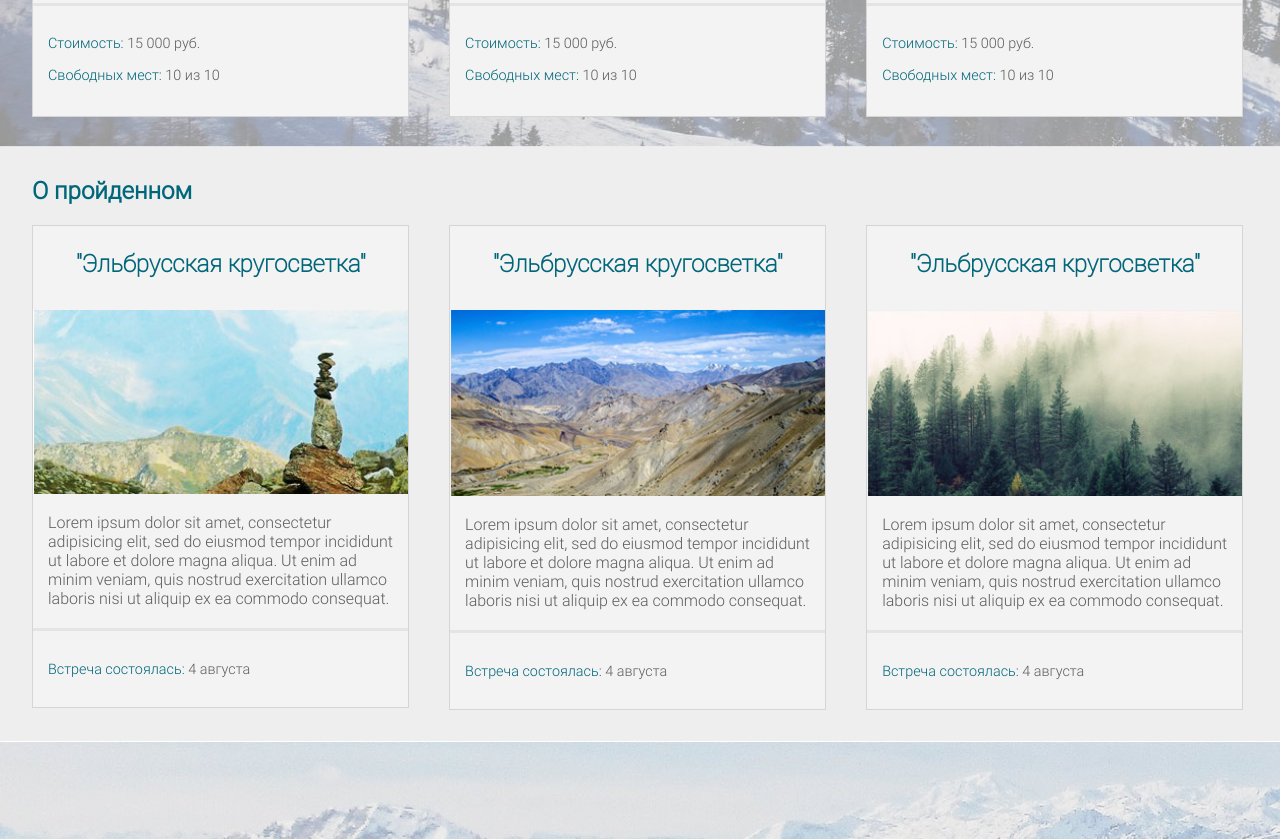
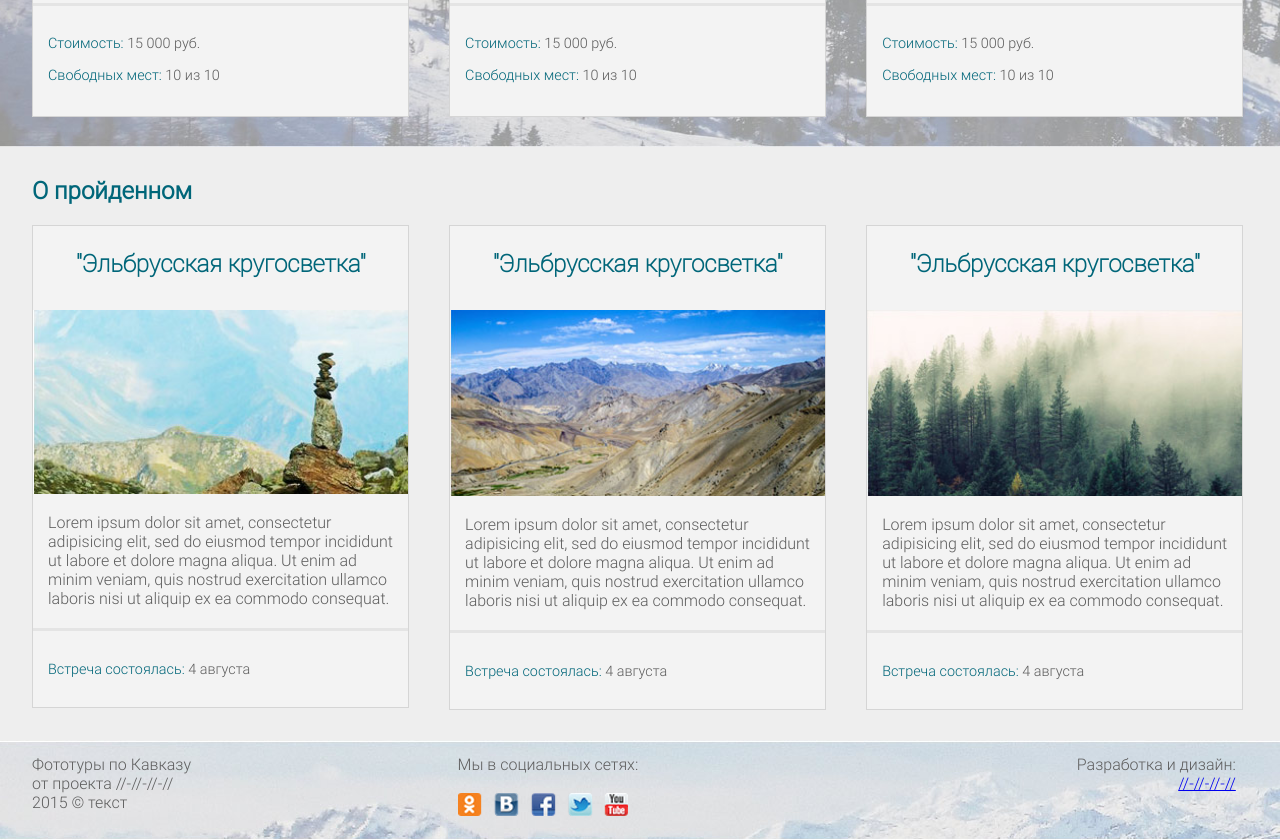
Before and after one commit to mixrich/photopohod, a plain HTML site: page index.html in a window 1280 px wide. Shown: the part 1220-2060 px from the top of the page. Drawn offline with Linux system fonts and the light colour scheme.

Commit message:
v1.0 of main page

```diff
--- a/css/desktop/footer.css
+++ b/css/desktop/footer.css
@@ -1,5 +1,23 @@
 .footer {
-	height: 100px;
+	height: 70px;
 	background-image: url("../../images/footer.jpg");
 	background-size: cover;
+	padding: 15px 0;
+	color: #5D5D5D;
 }
+
+.footer__about {
+	float: left;
+	width: 35%;
+}
+
+.footer__social {
+	float: left;
+	width: 33%;
+}
+
+.footer__design {
+	float: left;
+	width: 31%;
+	text-align: right;
+}
--- a/index.html
+++ b/index.html
@@ -232,8 +232,26 @@
 
 
 
-	<footer class="footer">
-		<div class="flexible-container"></div>
+	<footer class="footer  clearfix">
+		<div class="flexible-container">
+			<div class="footer__about">
+				<span class="footer__about__project">Фототуры по Кавказу <br/>
+				от проекта //-//-//-//</span>
+				<br/>
+				<span class="footer__copy">2015 &copy текст</span>
+			</div>
+			<div class="footer__social">
+				<span class="footer__social__title">Мы в социальных сетях:</span>
+				<br/>
+				<br/>
+				<img src="images/social.png"/>
+			</div>
+			<div class="footer__design">
+				<span class="footer__design__title">Разработка и дизайн:</span>
+				<br/>
+				<span class="footer__design__link"><a href="#">//-//-//-//</a></span>
+			</div>
+		</div>
 	</footer>
 
 </body>
```
